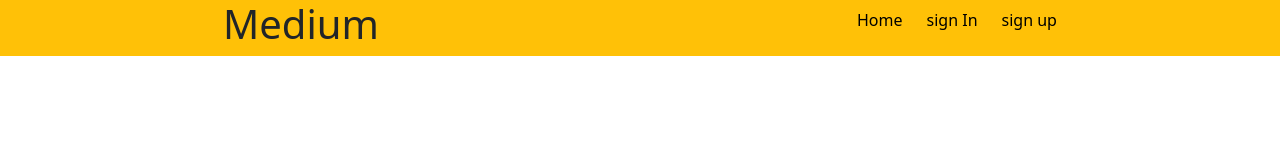
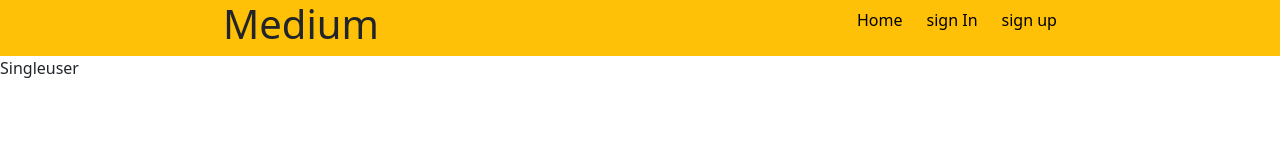
Before and after one commit to Anusha11621/Medium-clone, a React (Vite) app: page /article/1 in a window 1280 px wide. Shown: the top 160 px of the page. Built offline with nearby package versions, Linux system fonts and the light colour scheme; no server answers.

Commit message:
change in ui

```diff
--- a/src/App.jsx
+++ b/src/App.jsx
@@ -4,6 +4,8 @@ import { BrowserRouter,Routes,Route } from 'react-router-dom'
 import Signin from './components/Signin/Signin'
 import Signup from './components/Signup/Signup'
 import Home from './components/Home/Home'
+import Multipleusers from './components/Multipleusers/Multipleusers'
+import Singleuser from './components/Singleuser/Singleuser'
 let url = 'https://api.realworld.io/api/articles'
 let tagsurl = 'https://api.realworld.io/api/tags'
 export default class App extends Component {
@@ -98,6 +100,8 @@ export default class App extends Component {
       <Header/>
       <Routes>
         <Route path='/' element={<Home data={this.state} />}></Route>
+        <Route path='/article' element={<Multipleusers data={this.state} />}></Route>
+        <Route path='/article/:slug' element={<Singleuser data={this.state} />}></Route>
         <Route path='/signin' element={<Signin  data={this.state} listener={this.valuesHandeler} error = {this.errorHandeler}/>}></Route>
         <Route path='/signup' element={<Signup data={this.state} listener={this.valuesHandeler} error = {this.errorHandeler}/>}></Route>
       </Routes>
--- a/src/components/Home/Home.jsx
+++ b/src/components/Home/Home.jsx
@@ -1,4 +1,5 @@
 import React, { Component } from 'react'
+import { Outlet } from 'react-router-dom'
 import Multipleusers from '../Multipleusers/Multipleusers'
 let url = 'https://api.realworld.io/api/articles'
 
@@ -20,6 +21,7 @@ export default class Home extends Component {
         <button className='btn btn-dark '> Get Started</button>
         </div>
         <br></br>
+        <Outlet></Outlet>
         <Multipleusers data={this.props.data}/>
       </div>
     )
--- a/src/components/Singleuser/Singleuser.jsx
+++ b/src/components/Singleuser/Singleuser.jsx
@@ -0,0 +1,9 @@
+import React, { Component } from 'react'
+
+export default class Singleuser extends Component {
+  render() {
+    return (
+      <div>Singleuser</div>
+    )
+  }
+}
```
